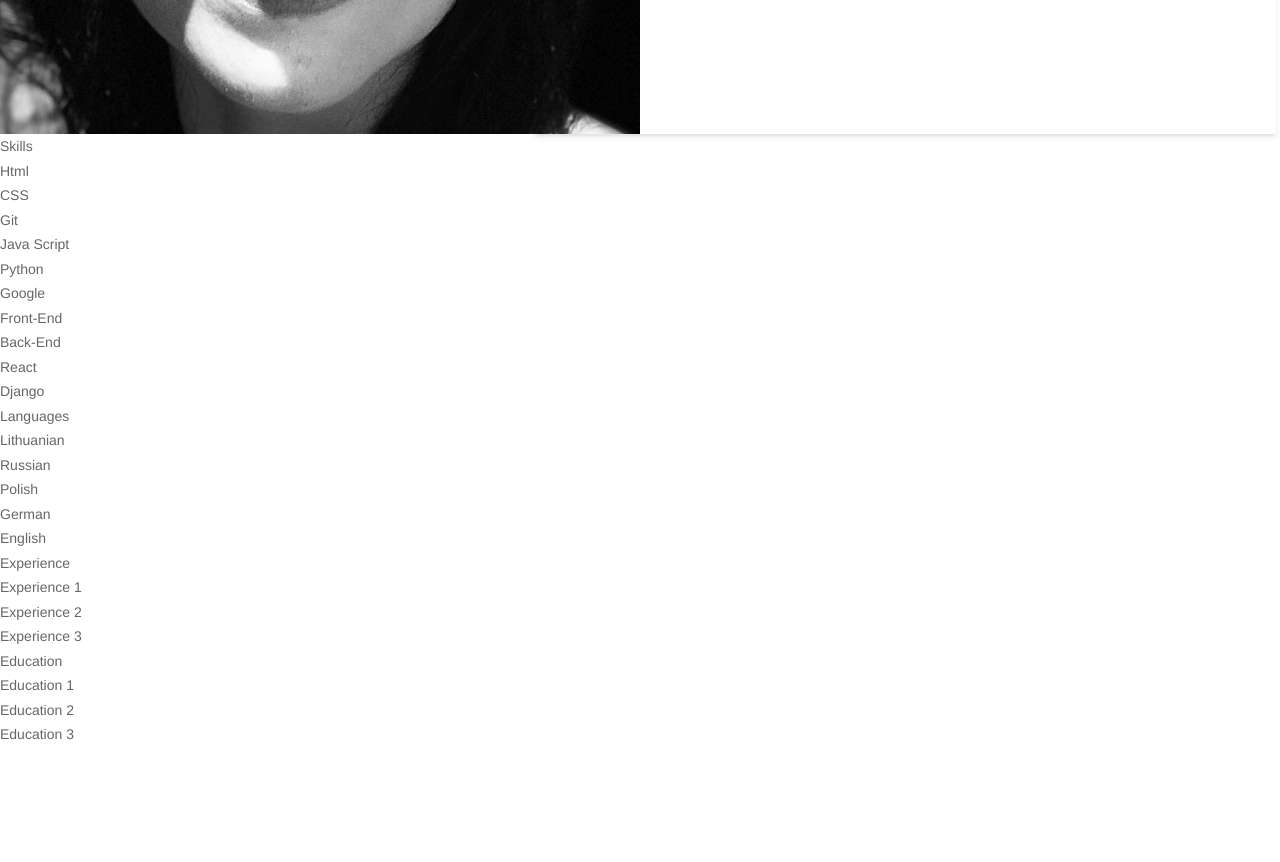
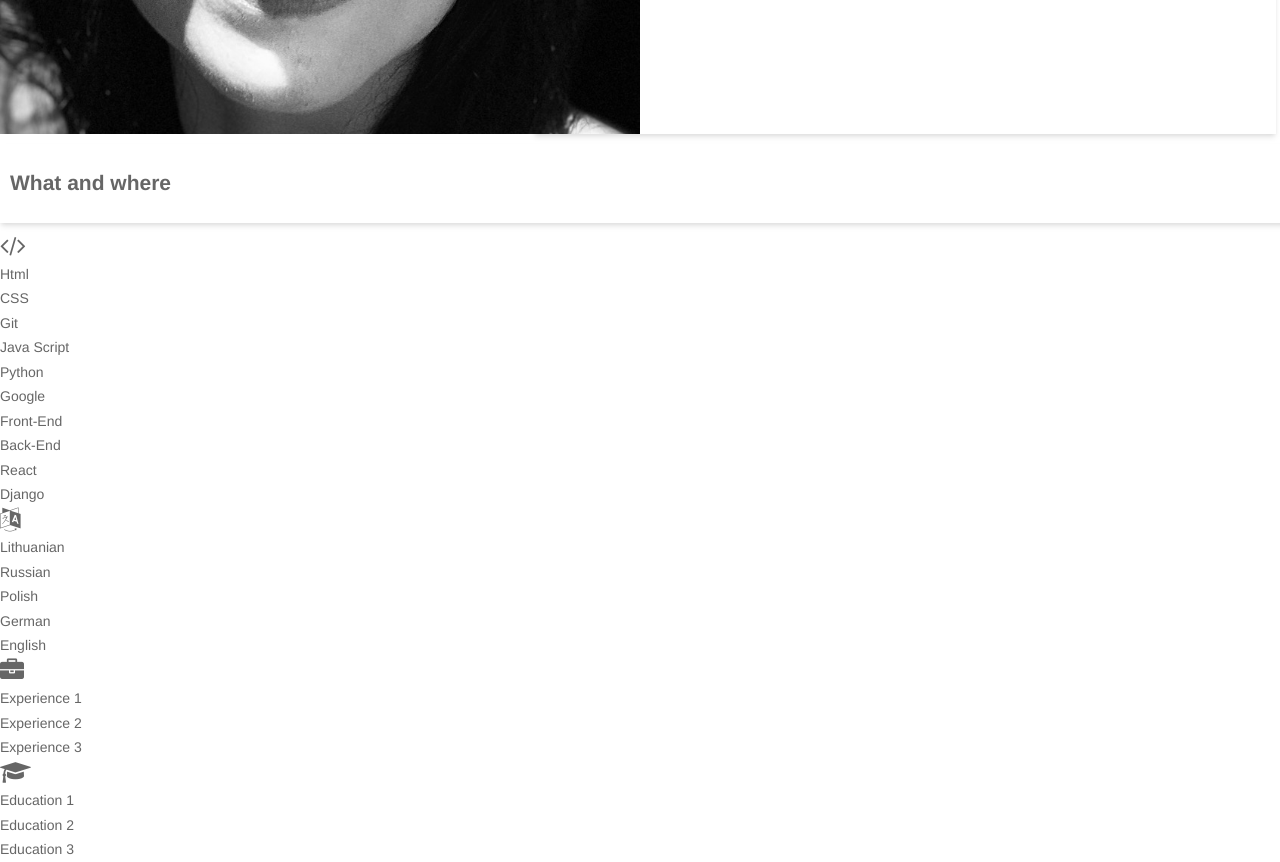
Before and after one commit to R-Asa/18-paskaita_Savarankiskas_CV, a plain HTML site: page index.html in a window 1280 px wide. Shown: the part 480-1342 px from the top of the page. Before the commit the page ends 1227 px from the top, so only its background shows below. Drawn offline with nearby package versions, Linux system fonts and the light colour scheme.

Commit message:
Added HTML Container-5, changed Container-3 and Container-4

```diff
--- a/index.html
+++ b/index.html
@@ -44,10 +44,12 @@
             </div>
         </div>
 
-        <div class="container-3"></div>
+        <div class="container-3">
+            <h2>What and where</h2>
+        </div>
 
         <div class="container-4">
-            <div class="skills">Skills
+            <div class="skills"><i class="fa fa-code" style="font-size:24px"></i>
                 <div class="skill">Html</div>
                 <div class="skill">CSS</div>
                 <div class="skill">Git</div>
@@ -59,7 +61,7 @@
                 <div class="skill">React</div>
                 <div class="skill">Django</div>
             </div>
-            <div class="languages">Languages
+            <div class="languages"><i class="fa fa-language" style="font-size:24px"></i>
                 <div class="lng">
                     <div class="lng-1">Lithuanian</div>
                     <div class="lng-1">Russian</div>
@@ -68,14 +70,17 @@
                     <div class="lng-1">English</div>
                 </div>
             </div>
-            <div class="experience">Experience
+        </div>
+
+        <div class="container-5">
+            <div class="experience"><i class="fa fa-briefcase" style="font-size:24px"></i>
                 <div class="exp">
                     <div class="exp-1">Experience 1</div>
                     <div class="exp-1">Experience 2</div>
                     <div class="exp-1">Experience 3</div>
                   </div>
             </div>
-            <div class="education">Education
+            <div class="education"><i class="fa fa-graduation-cap" style="font-size:24px"></i>
                 <div class="edc">
                     <div class="edc-1">Education 1</div>
                     <div class="edc-1">Education 2</div>
@@ -84,8 +89,5 @@
             </div>
         </div>
 
-
-
-
     </body>
 </html>
--- a/styles.css
+++ b/styles.css
@@ -58,15 +58,6 @@ body {
     color: rgb(102,102,102);
 }
 
-/* .fcb, .twit, .linkedin, .git {
-    display: flex;
-    align-items: center;
-    justify-content: space-between;
-    width: 16px;
-    height: 16 px;
-    color: rgb(57, 240, 90);
-} */
-
 .container-2 {
     width: 100%;
     display: flex;
@@ -98,3 +89,11 @@ body {
     margin-left: -106px;
     box-shadow: 0 4px 6px -1px rgb(0 0 0 / 10%), 0 2px 4px -1px rgb(0 0 0 / 6%);
 }
+
+.container-3 {
+    width: 100%;
+    padding: 10px;
+    margin-top: 10px;
+    margin-bottom: 10px;
+    box-shadow: 0 4px 6px -1px rgb(0 0 0 / 10%), 0 2px 4px -1px rgb(0 0 0 / 6%);
+}
```
